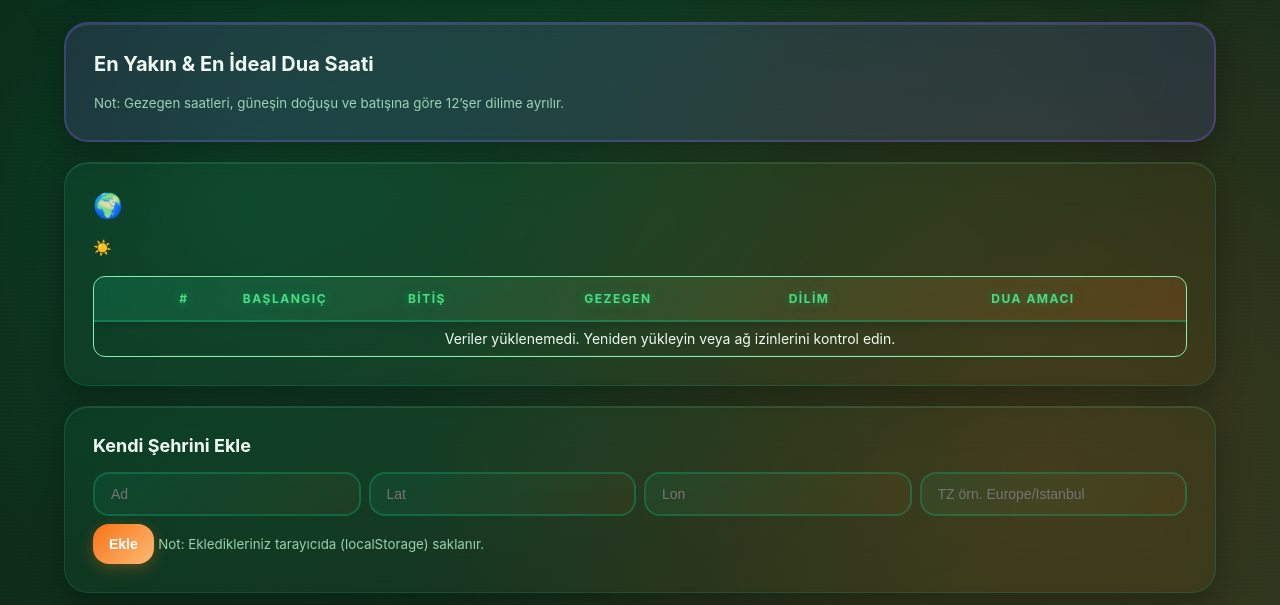
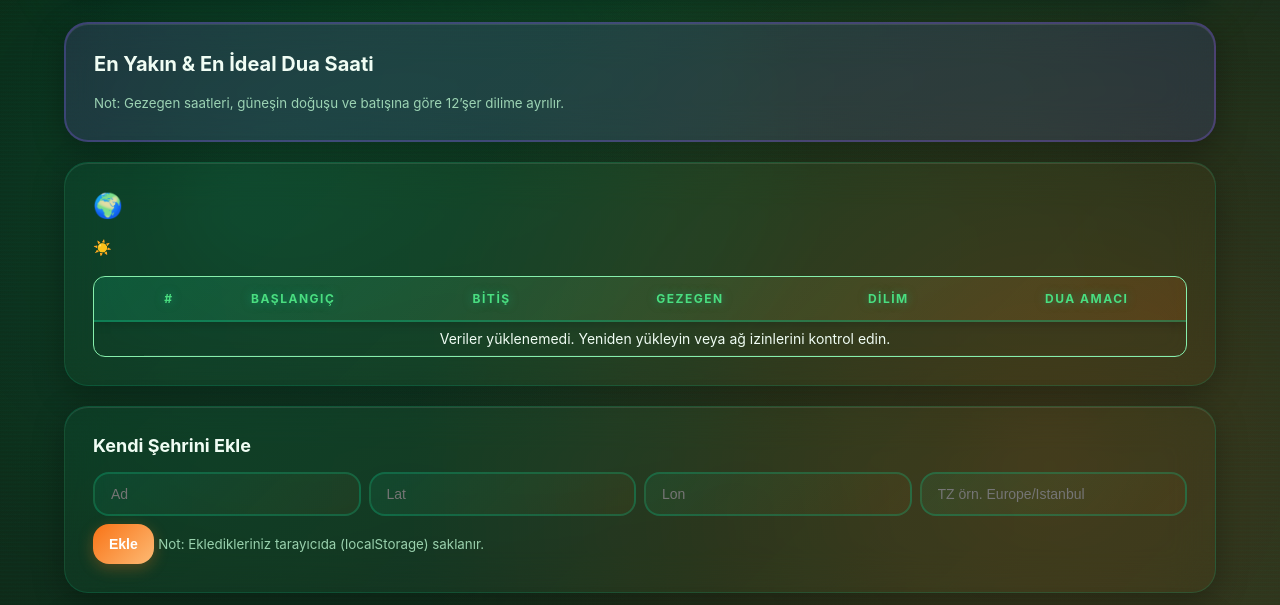
Before and after one commit to mksoley/planethours, a plain HTML site: page index.html in a window 1280 px wide. Shown: the part 195-800 px from the top of the page. Drawn offline with Linux system fonts and the light colour scheme; no server answers.

Commit message:
Simplify column widths - auto width for most columns, fixed for icon and #

```diff
--- a/styles.css
+++ b/styles.css
@@ -176,34 +176,19 @@ table{
   border-spacing:0;
   table-layout:fixed;
 }
+#hoursTable th,
+#hoursTable td{
+  width:auto;
+}
 #hoursTable th:nth-child(1),
 #hoursTable td:nth-child(1){
-  width:60px;
-  padding:8px;
+  width:50px;
+  padding:8px 4px;
 }
 #hoursTable th:nth-child(2),
 #hoursTable td:nth-child(2){
-  width:60px;
-}
-#hoursTable th:nth-child(3),
-#hoursTable td:nth-child(3){
-  width:13%;
-}
-#hoursTable th:nth-child(4),
-#hoursTable td:nth-child(4){
-  width:13%;
-}
-#hoursTable th:nth-child(5),
-#hoursTable td:nth-child(5){
-  width:22%;
-}
-#hoursTable th:nth-child(6),
-#hoursTable td:nth-child(6){
-  width:13%;
-}
-#hoursTable th:nth-child(7),
-#hoursTable td:nth-child(7){
-  width:calc(39% - 120px);
+  width:50px;
+  padding:8px 4px;
 }
 th,td{
   padding:14px 16px;
```
